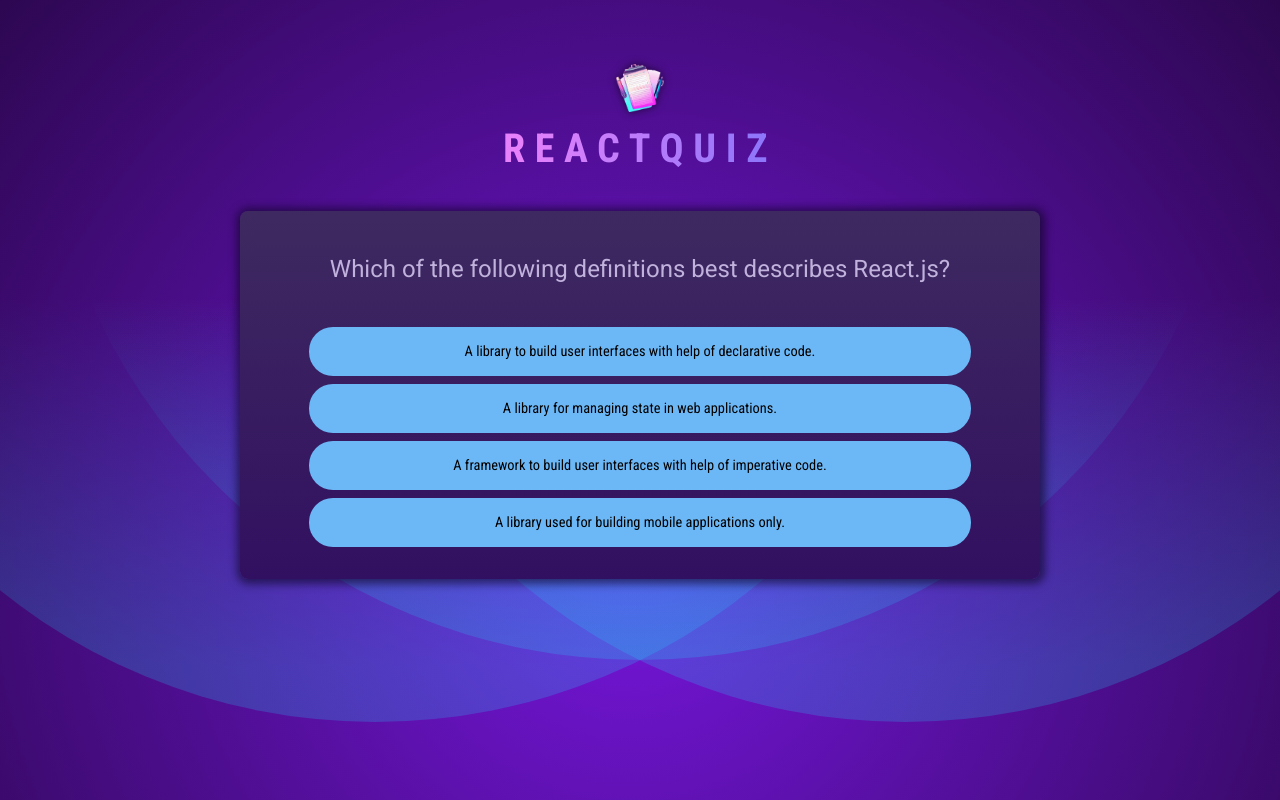
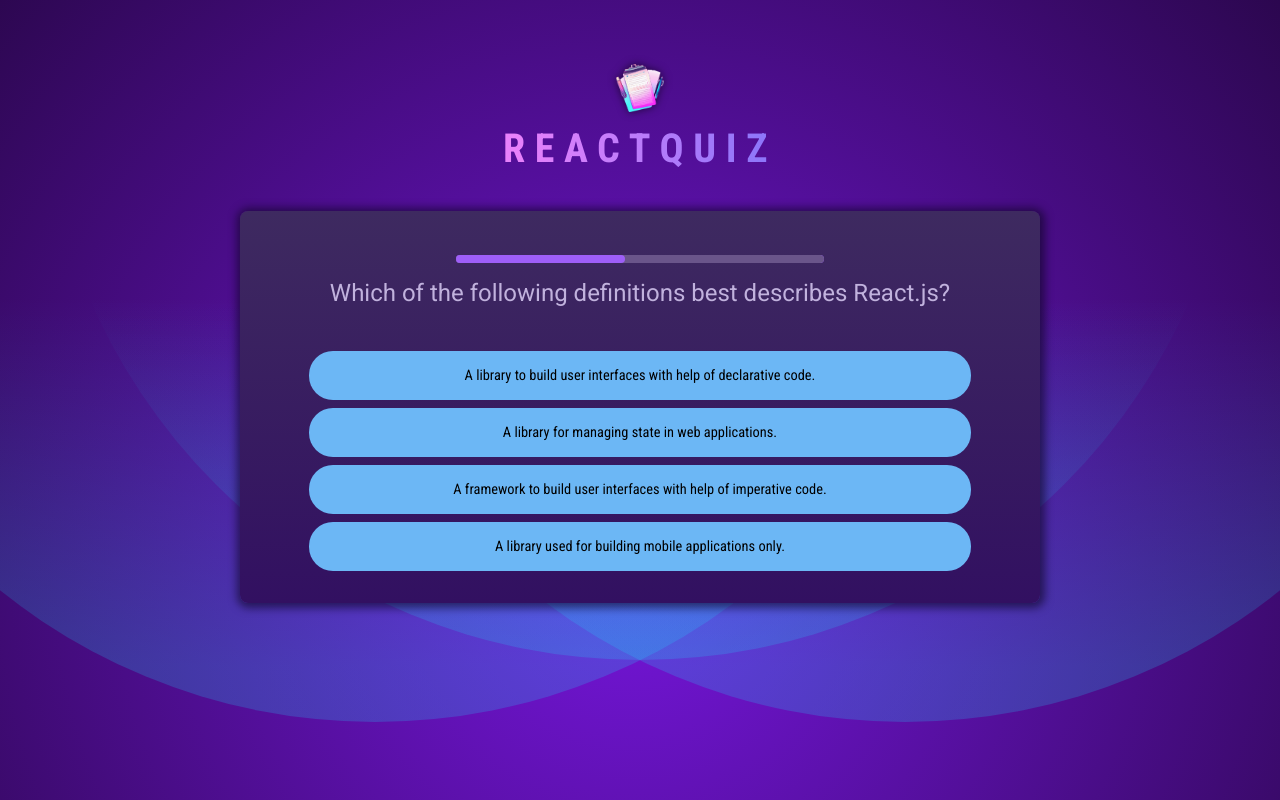
Before and after one commit to ZiadNouh/quiz-app, a React (Vite) app: page / in a window 1280 px wide. Built offline with nearby package versions, Linux system fonts and the light colour scheme.

Commit message:
feat: implement QuestionTimer component and integrate it into Quiz for timed questions

```diff
--- /dev/null
+++ b/src/components/QuestionTimer.jsx
@@ -0,0 +1,24 @@
+import { useEffect, useState } from "react";
+
+export const QuestionTimer = ({ timeout, onTimeOut }) => {
+  const [remainingTime, setRemainingTime] = useState(timeout);
+
+  useEffect(() => {
+    const timer = setTimeout(onTimeOut, timeout);
+    return () => {
+      clearTimeout(timer);
+    };
+  }, [timeout, onTimeOut]);
+
+  useEffect(() => {
+    const interval = setInterval(() => {
+      setRemainingTime((prevRemainingTime) => prevRemainingTime - 100);
+    }, 100);
+
+    return () => {
+      clearInterval(interval);
+    };
+  }, []);
+
+  return <progress id="question-time" max={timeout} value={remainingTime} />;
+};
--- a/src/components/Quiz.jsx
+++ b/src/components/Quiz.jsx
@@ -1,21 +1,43 @@
-import { useState } from "react";
+import { useCallback, useState } from "react";
 import QUESTIONS from "../questions";
+import quizCompleteImg from "../assets/quiz-complete.png";
+import { QuestionTimer } from "./QuestionTimer";
 
 const Quiz = () => {
   // const [activeQuestionIndex, setActiveQuestionIndex] = useState(0);
   const [userAnswers, setUserAnswers] = useState([]);
 
   const activeQuestionIndex = userAnswers.length;
+  const quizIsComplete = activeQuestionIndex === QUESTIONS.length;
 
-  const handleSelectAnswer = (selectedAnswer) => {
+  const handleSelectAnswer = useCallback((selectedAnswer) => {
     setUserAnswers((prevAnswers) => [...prevAnswers, selectedAnswer]);
-  };
-  console.log(QUESTIONS);
-  console.log(activeQuestionIndex);
-  console.log(QUESTIONS[activeQuestionIndex + 2]);
+  }, []);
+
+  const handleSkippedAnswer = useCallback(
+    () => handleSelectAnswer(null),
+    [handleSelectAnswer]
+  );
+
+  if (quizIsComplete) {
+    return (
+      <div id="summary">
+        <img src={quizCompleteImg} alt="Trophy icon" />
+        <h2>Quiz Completed!</h2>
+      </div>
+    );
+  }
+  const shuffledAnswers = [...QUESTIONS[activeQuestionIndex].answers];
+  shuffledAnswers.sort(() => Math.random() - 0.5);
+
   return (
     <div id="quiz">
       <div id="question">
+        <QuestionTimer
+          key={activeQuestionIndex}
+          timeout={10000}
+          onTimeOut={handleSkippedAnswer}
+        />
         <h2>{QUESTIONS[activeQuestionIndex].text}</h2>
         <ul id="answers">
           {QUESTIONS[activeQuestionIndex].answers.map((answer) => (
```
